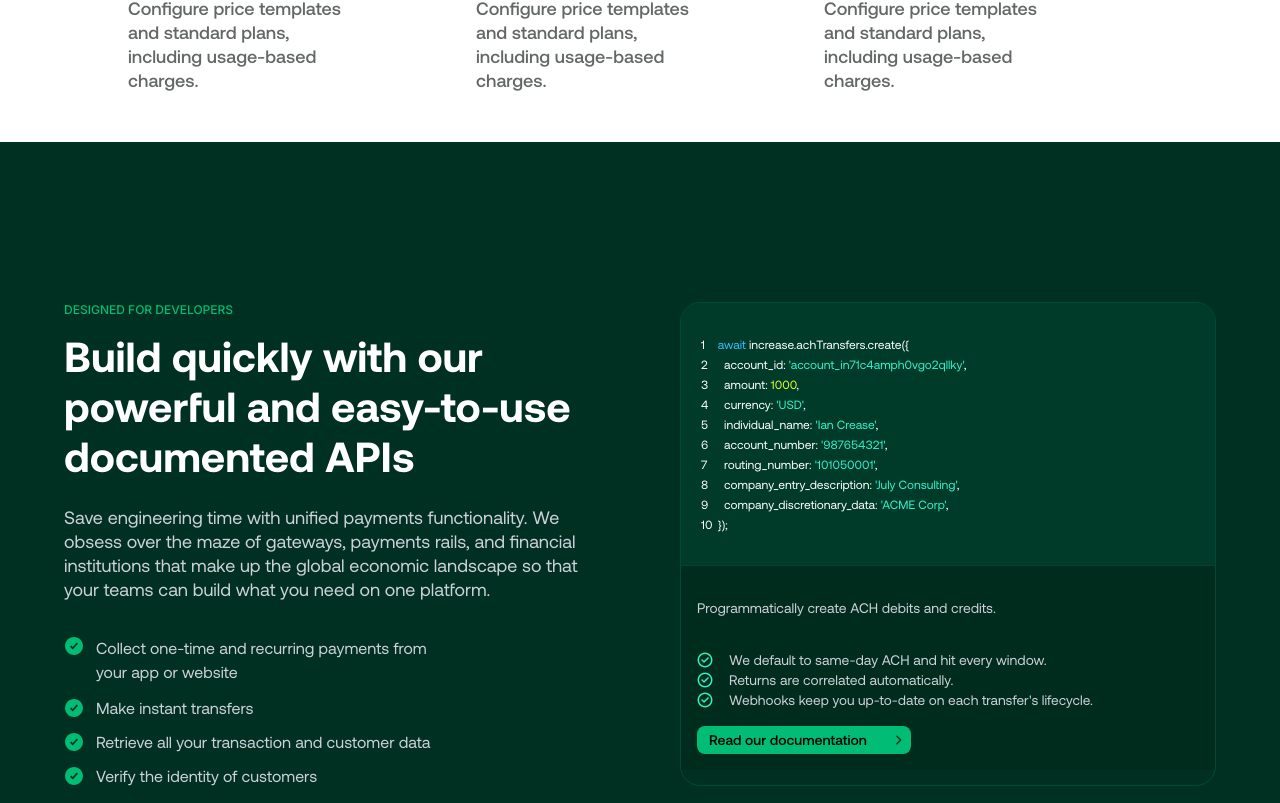
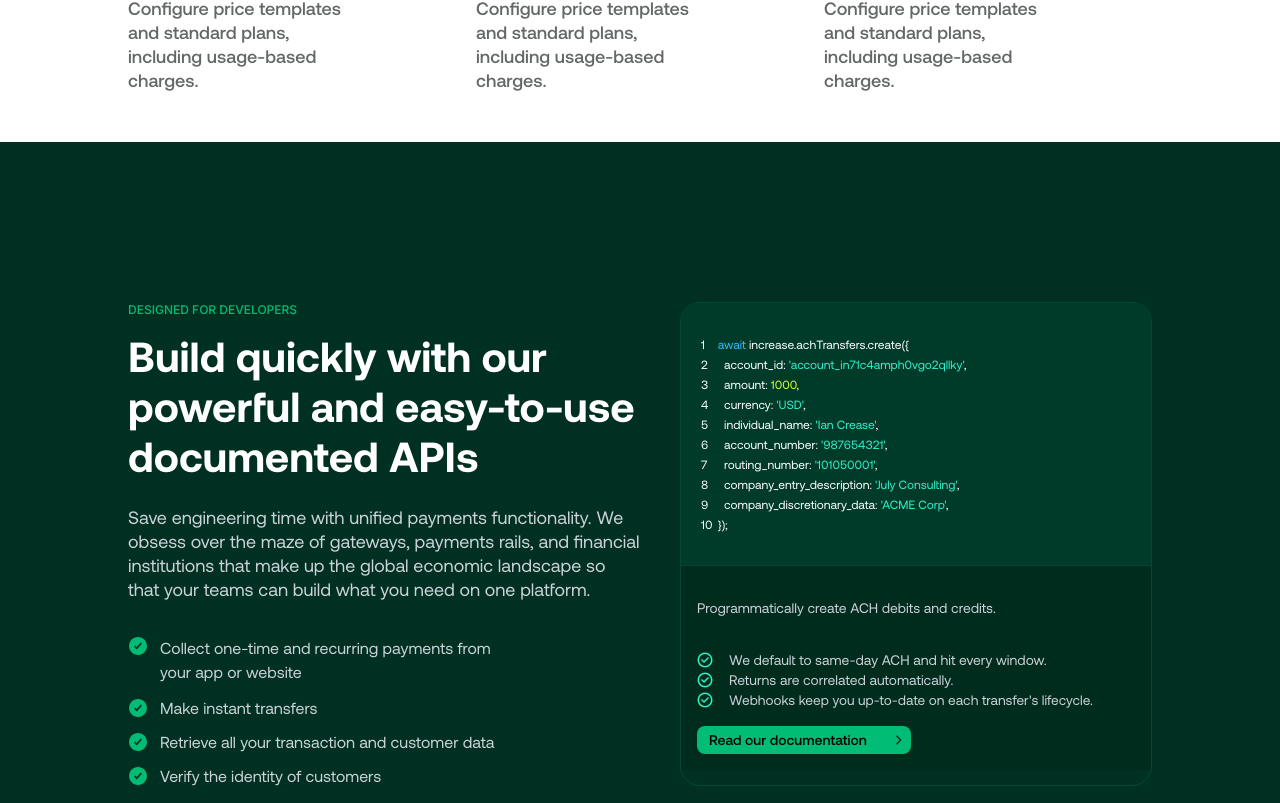
Before and after one commit to horlas08/BellBank, a React (Vite) app: page / in a window 1280 px wide. Shown: the part 3897-4700 px from the top of the page. Built offline with nearby package versions, Linux system fonts and the light colour scheme.

Commit message:
fix swipe

```diff
--- a/src/components/Api.tsx
+++ b/src/components/Api.tsx
@@ -6,8 +6,8 @@ import React from "react";
 export default function  Api() {
     return (
         <div className={'relative w-full'}>
-            <div className=" bg-darkslategray-500 w-full">
-                <div className="flex justify-between p-[2rem] md:p-[4rem] md:py-[10rem] flex-col lg:flex-row overflow-hidden mx-auto gap-10">
+            <div className="bg-darkslategray-500 w-full">
+                <div className="flex justify-between lg:w-[80%] p-[2rem] md:p-[4rem] md:py-[10rem] flex-col lg:flex-row overflow-hidden mx-auto gap-10">
                     <div className="relative w-full lg:w-[50%] flex flex-col items-stretch justify-start gap-[35px] text-left text-xs text-mediumseagreen font-inter">
                         <div className="max-w-[550px] flex flex-col items-start justify-start gap-[25px]">
                             <div className="flex flex-col items-start justify-start gap-[12px]">
```
